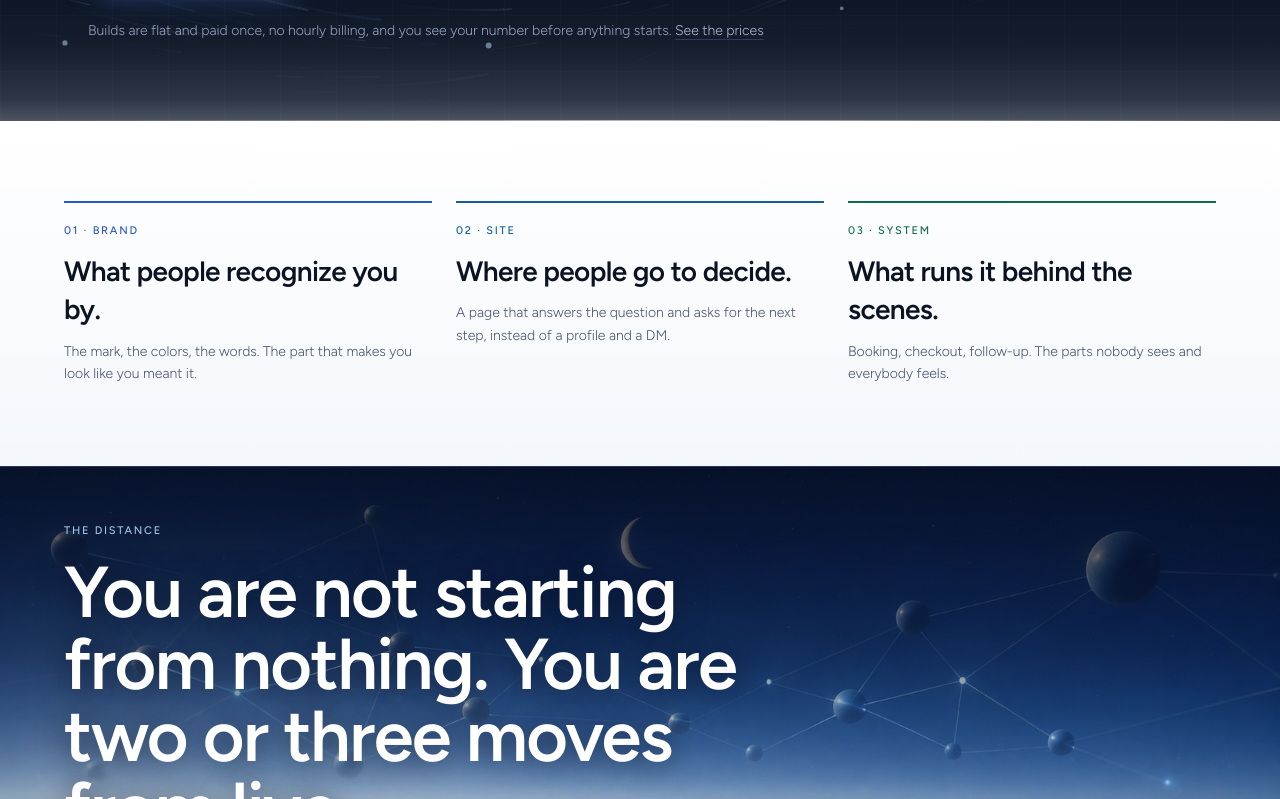
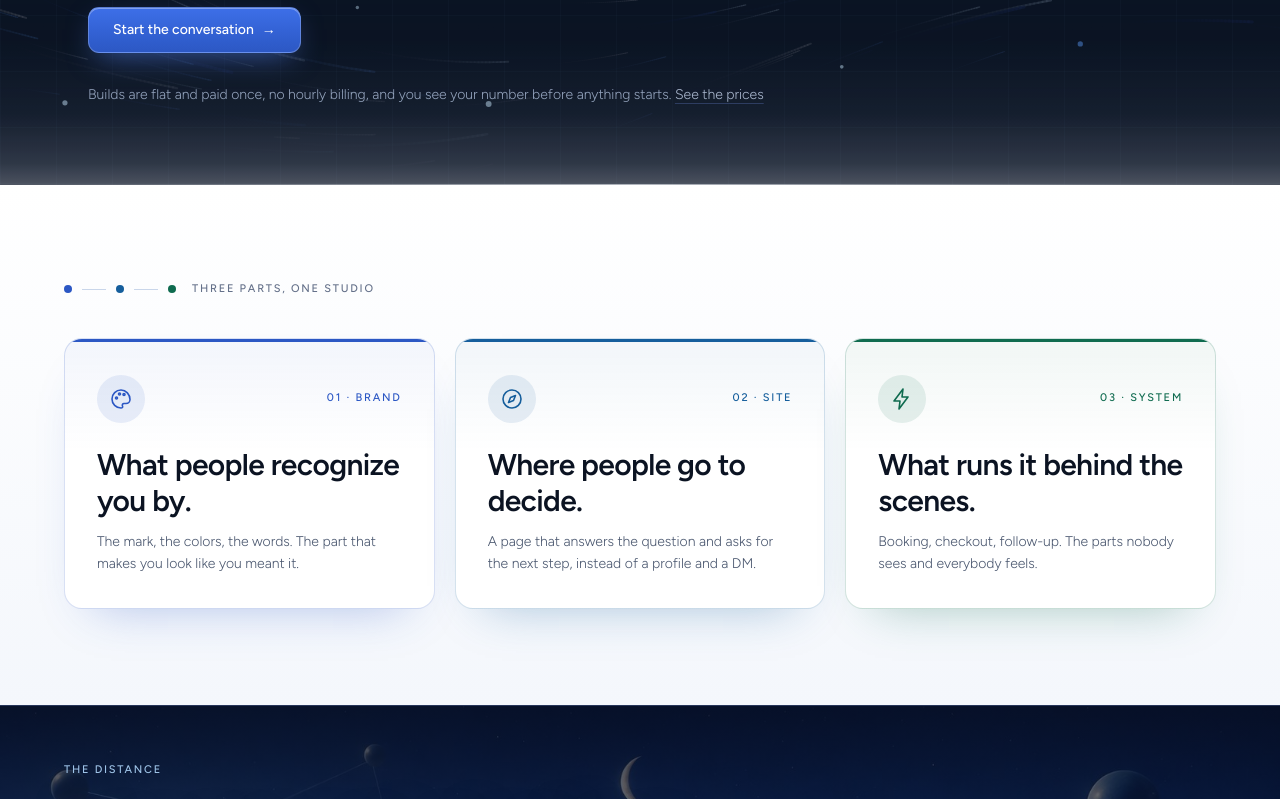
Before and after one commit to dennymypenny/flowzone-ai, a Next.js app: page / in a window 1280 px wide. Shown: the part 1001-1800 px from the top of the page. Built offline with nearby package versions, Linux system fonts and the light colour scheme.

Commit message:
Reel runs taller with the crop centred on the film so no text gets cut, the three parts become real cards with icons and part colours, and the work page opens with an invitation instead of an apology.

```diff
--- a/src/app/page.tsx
+++ b/src/app/page.tsx
@@ -40,7 +40,7 @@ export default function Home() {
             disappear and the film read as part of the page. */}
         <div className="relative w-full">
           <video
-            className="w-full h-auto md:h-[66vh] md:min-h-[360px] md:max-h-[700px] md:object-cover block"
+            className="w-full h-auto md:h-[74vh] md:min-h-[400px] md:max-h-[780px] md:object-cover md:object-[center_62%] block"
             autoPlay
             muted
             loop
@@ -144,45 +144,97 @@ export default function Home() {
       </section>
 
       {/* White, on purpose. The page was three dark bands in a row and
-          nothing popped. This is also where the three parts finally get
-          named in words, using the same lines the film uses. */}
-      <section data-flow className="band-light px-6 py-14 md:py-20">
+          nothing popped. Cards rather than columns, because the three parts
+          are the whole offer and a hairline border was not carrying that.
+          Each card is tinted with its own part colour so the three read as a
+          set before a single word is read. */}
+      <section data-flow className="band-light px-6 py-16 md:py-24">
         <div className="max-w-6xl mx-auto">
-          <div className="grid md:grid-cols-3 gap-8 md:gap-6">
+          <div className="flex items-center flex-wrap gap-y-2 mb-10">
+            {[
+              { c: "#2B57C4", w: "Brand" },
+              { c: "#155E9C", w: "Site" },
+              { c: "#0F6B4F", w: "System" },
+            ].map((d, i) => (
+              <span key={d.w} className="flex items-center">
+                {i > 0 && (
+                  <span
+                    className="block w-6 h-px mx-2.5"
+                    style={{ background: "#C9D6EA" }}
+                    aria-hidden
+                  />
+                )}
+                <span
+                  className="block w-2 h-2 rounded-full"
+                  style={{ background: d.c }}
+                  aria-hidden
+                />
+              </span>
+            ))}
+            <span className="text-[11px] font-medium uppercase tracking-label text-[#647089] ml-4">
+              Three parts, one studio
+            </span>
+          </div>
+
+          <div className="grid md:grid-cols-3 gap-5">
             {[
               {
                 n: "01",
+                k: "Brand",
+                icon: "palette",
                 c: "#2B57C4",
-                k: "Brand",
                 b: "What people recognize you by.",
                 d: "The mark, the colors, the words. The part that makes you look like you meant it.",
               },
               {
                 n: "02",
+                k: "Site",
+                icon: "compass",
                 c: "#155E9C",
-                k: "Site",
                 b: "Where people go to decide.",
                 d: "A page that answers the question and asks for the next step, instead of a profile and a DM.",
               },
               {
                 n: "03",
+                k: "System",
+                icon: "bolt",
                 c: "#0F6B4F",
-                k: "System",
                 b: "What runs it behind the scenes.",
                 d: "Booking, checkout, follow-up. The parts nobody sees and everybody feels.",
               },
             ].map((x) => (
-              <div key={x.k} className="border-t-2 pt-5" style={{ borderTopColor: x.c }}>
-                <p
-                  className="text-[11px] font-medium uppercase tracking-label mb-3"
-                  style={{ color: x.c }}
-                >
-                  {x.n} · {x.k}
-                </p>
-                <p className="font-display text-2xl md:text-[1.75rem] leading-snug text-[#0B1322] mb-3">
+              <div
+                key={x.k}
+                className="relative rounded-[18px] border bg-white p-7 md:p-8 flex flex-col overflow-hidden transition-transform duration-300 hover:-translate-y-1"
+                style={{
+                  borderColor: `${x.c}2E`,
+                  backgroundImage: `linear-gradient(180deg, ${x.c}0F 0%, rgba(255,255,255,0) 42%)`,
+                  boxShadow: `0 24px 48px -30px ${x.c}66`,
+                }}
+              >
+                <span
+                  className="absolute top-0 left-0 h-[3px] w-full"
+                  style={{ background: x.c }}
+                  aria-hidden
+                />
+                <div className="flex items-center justify-between mb-6 mt-1">
+                  <span
+                    className="inline-flex items-center justify-center w-12 h-12 rounded-full"
+                    style={{ background: `${x.c}1A`, color: x.c }}
+                  >
+                    <Icon name={x.icon} className="w-6 h-6" />
+                  </span>
+                  <span
+                    className="text-[11px] font-medium uppercase tracking-label"
+                    style={{ color: x.c }}
+                  >
+                    {x.n} · {x.k}
+                  </span>
+                </div>
+                <p className="font-display text-[1.6rem] md:text-3xl leading-[1.12] text-[#0B1322] mb-3">
                   {x.b}
                 </p>
-                <p className="text-sm text-[#49566E] font-light leading-relaxed max-w-reading">
+                <p className="text-sm text-[#49566E] font-light leading-relaxed">
                   {x.d}
                 </p>
               </div>
--- a/src/app/work/page.tsx
+++ b/src/app/work/page.tsx
@@ -6,14 +6,14 @@ import NodeWeb from "@/app/components/NodeWeb";
 export const metadata: Metadata = {
   title: "Work",
   description:
-    "Real work shipped by FlowZone. CardsRG, a collector trading card storefront taken from an idea to a live shop.",
+    "Some of the work FlowZone has shipped. A storefront built end to end, the reels that launched it and a product animation for a client, all of it live.",
   alternates: { canonical: "/work" },
   // Set in full because metadata merging is shallow. A page that declares
   // openGraph replaces the layout block outright, so anything omitted is gone.
   openGraph: {
     title: "Work | FlowZone",
     description:
-      "A short list, on purpose. CardsRG, a collector trading card storefront taken from an idea to a live shop.",
+      "Some of our work, and we are always looking for the next one. A storefront built end to end, the reels that launched it and a product animation for a client.",
     url: `${SITE.url}/work`,
     siteName: "FlowZone",
     type: "website",
@@ -33,15 +33,24 @@ export default function Work() {
             <p className="label">Work</p>
             <p className="label">Everything here is real and live</p>
           </div>
+          {/* Not "a short list, on purpose". That apologised for the count
+              before anybody saw the work. This is an invitation instead. */}
           <h1 className="display text-5xl md:text-8xl max-w-4xl">
-            A short list,
+            Some of our work.
             <br />
-            on purpose.
+            Always looking for more.
           </h1>
           <p className="lede max-w-reading mt-10">
-This is where the studio starts, and it started from something we
-            actually care about. One shop, built end to end, by people who wanted it
-            to be good more than they wanted it to be finished.
+            A storefront built end to end, the reels that launched it and a
+            product animation for a client. Everything here is live and every
+            piece of it was made by us. If you have something you want built,{" "}
+            <Link
+              href="/intake"
+              className="underline decoration-rule underline-offset-4 hover:text-ink transition-colors"
+            >
+              tell us about it
+            </Link>
+            .
           </p>
         </div>
       </section>
```
